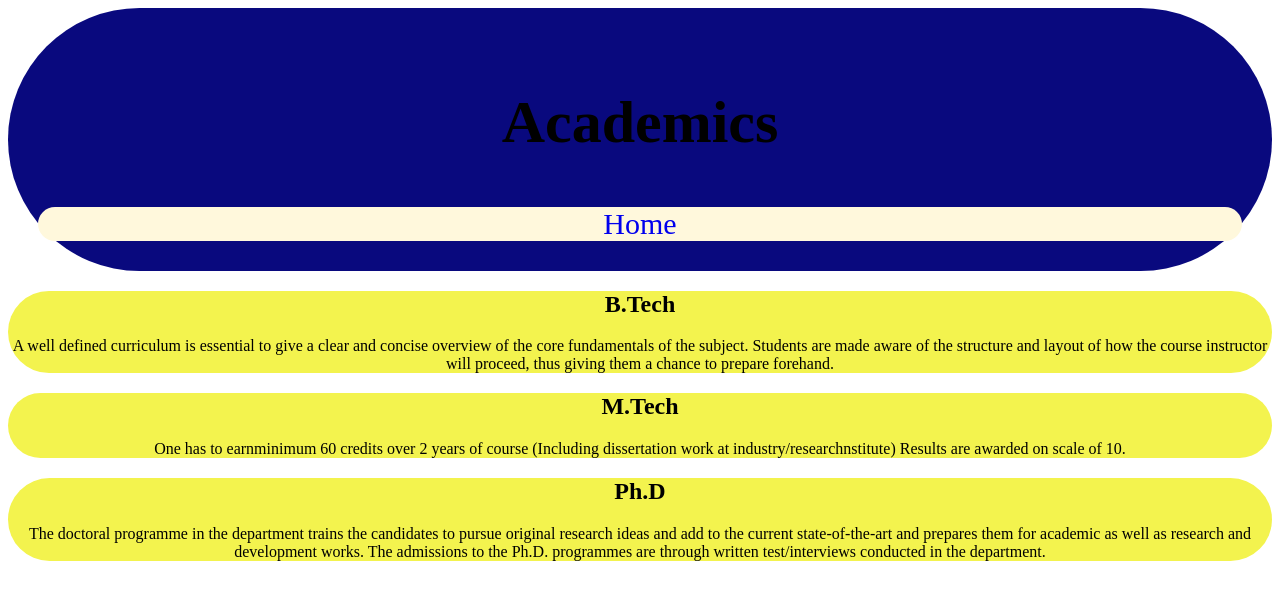
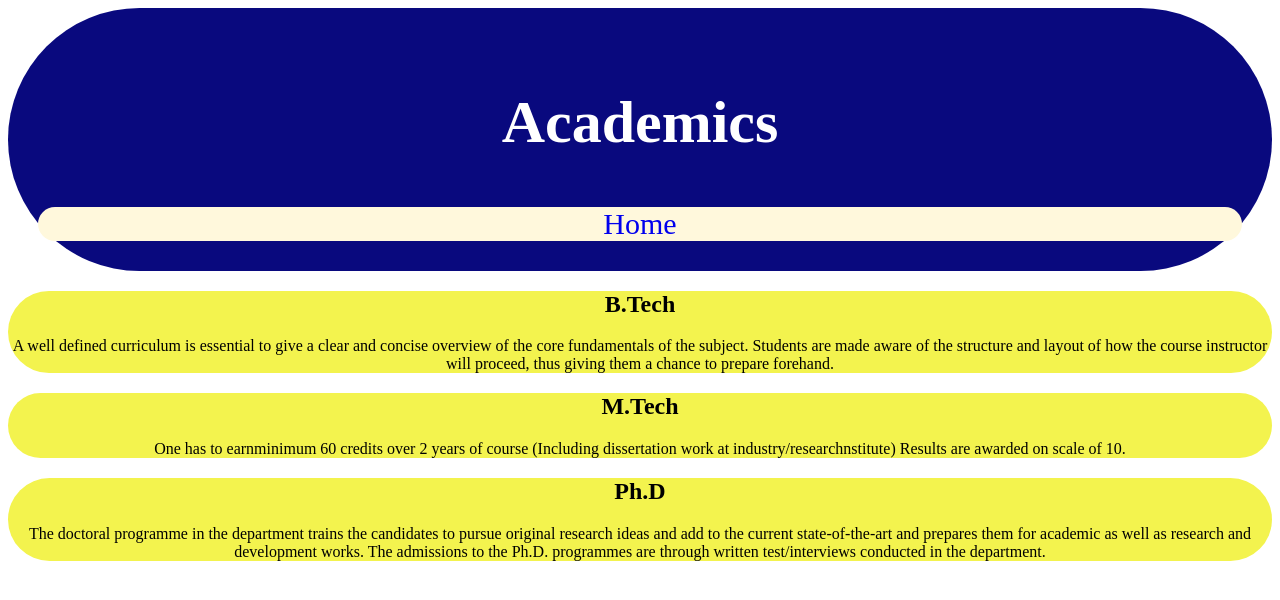
Before and after one commit to kaushalmakwana007/AKBdev, a plain HTML site: page Academics.html in a window 1280 px wide. Drawn offline with Linux system fonts and the light colour scheme.

Commit message:
Update Academics.html

```diff
--- a/Academics.html
+++ b/Academics.html
@@ -45,7 +45,7 @@
 </head>
 <body>
     <section class="a4">
-    <h1 style="font-size: 60px;">Academics</h1>
+    <h1 style="font-size: 60px;color: white;">Academics</h1>
     <nav>
         <a style="padding: 30px;font-size: 30px;text-decoration: none;"  href="index.html">Home</a>
     </nav>
```
